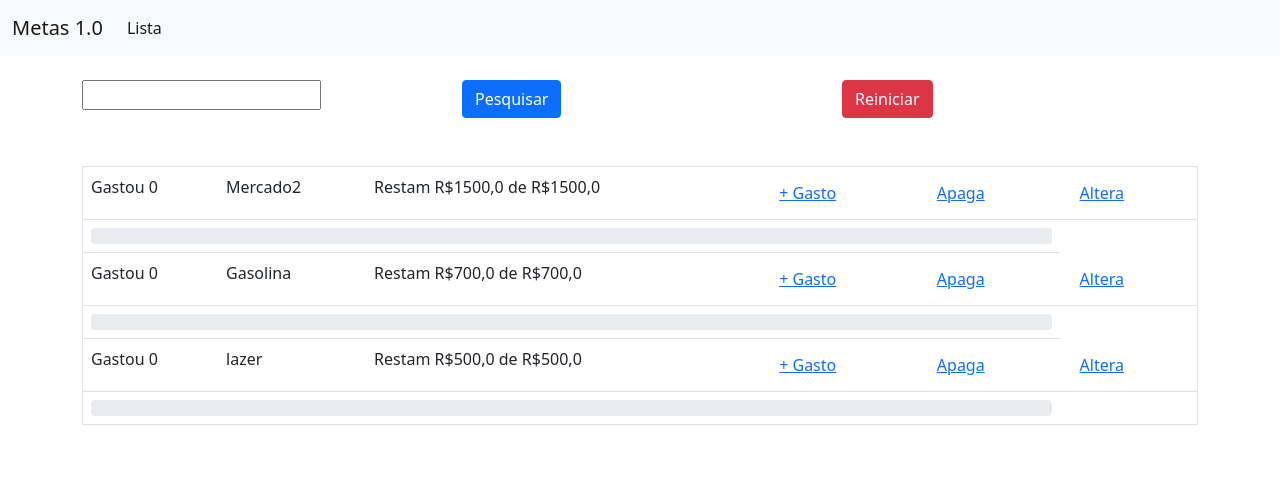
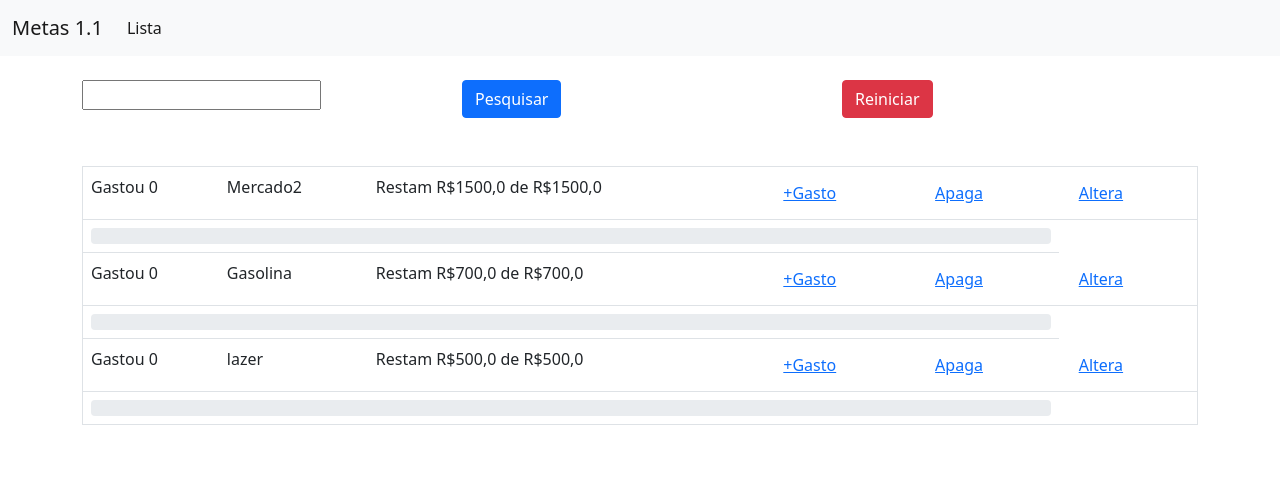
Before and after one commit to tiominga/goals, a Django app: page /categorias/list/ in a window 1280 px wide. Shown: the top 488 px of the page. Run offline with Django 5.2, Linux system fonts and the light colour scheme; data comes from the database, SQL or seed files in the repository; some libraries are stand-ins or nearby versions.

Commit message:
versão 1.2 botão + gastos corrigido

```diff
--- a/categorias/templates/categorias_lista.html
+++ b/categorias/templates/categorias_lista.html
@@ -84,7 +84,7 @@
 
                       <td>
                         <button type="button" class="btn btn-link" onclick="gasto_novo({{categoria.id}})" data-bs-toggle="modal" style="border:0px">
-                          + Gasto
+                          +Gasto
                         </button>
                      </td>
 
--- a/templates/main.html
+++ b/templates/main.html
@@ -21,7 +21,7 @@
     <nav class="navbar navbar-expand-lg navbar-light bg-light">
 
         <div class="container-fluid">
-          <a class="navbar-brand" href="/categorias">Metas 1.0</a>
+          <a class="navbar-brand" href="/categorias">Metas 1.1</a>
 
           <button class="navbar-toggler" type="button" data-bs-toggle="collapse" data-bs-target="#navbarSupportedContent" aria-controls="navbarSupportedContent" aria-expanded="false" aria-label="Toggle navigation">
             <span class="navbar-toggler-icon"></span>
```
Also changed, not shown: 1 other file.
